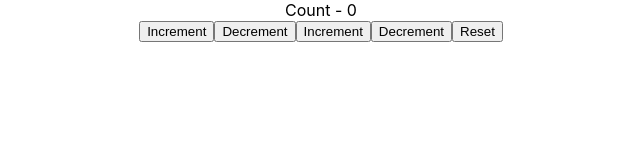
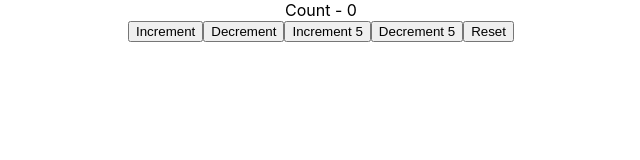
Before and after one commit to neelxie/moreHooks, a React (Create React App) app: page / in a window 1280 px wide. Shown: the top 160 px of the page, without its empty margins (319-959 px from the left). Built offline with nearby package versions, Linux system fonts and the light colour scheme.

Commit message:
Add new changes with use reducer

```diff
--- a/src/components/Counter.js
+++ b/src/components/Counter.js
@@ -6,9 +6,9 @@ const initialState = {
 const reducer = (state, action) => {
   switch (action.type) {
     case "increment":
-      return { firstCounter: state.firstCounter + 1 };
+      return { firstCounter: state.firstCounter + action.value };
     case "decrement":
-      return { firstCounter: state.firstCounter - 1 };
+      return { firstCounter: state.firstCounter - action.value };
     case "reset":
       return initialState;
     default:
@@ -28,10 +28,10 @@ function Counter() {
         Decrement
       </button>
       <button onClick={() => dispatch({ type: "increment", value: 5 })}>
-        Increment
+        Increment 5
       </button>
       <button onClick={() => dispatch({ type: "decrement", value: 5 })}>
-        Decrement
+        Decrement 5
       </button>
       <button onClick={() => dispatch({ type: "reset" })}>Reset</button>
     </div>
```
